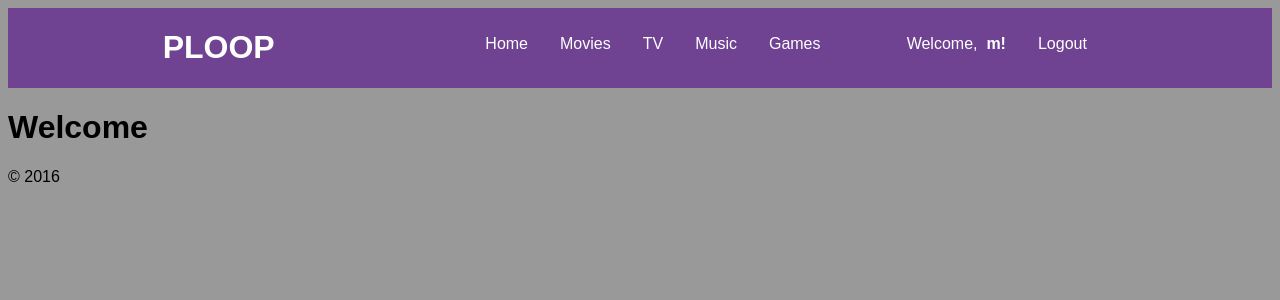
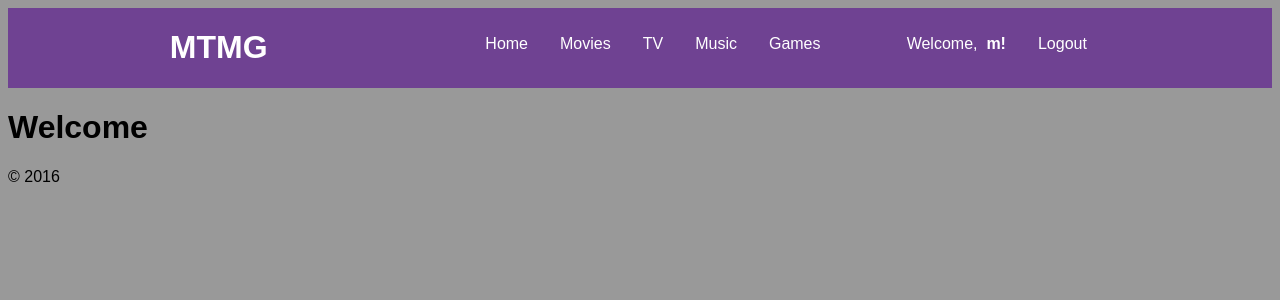
Before and after one commit to mpennock/mtmg, a PHP site: page /index.php in a window 1280 px wide. Shown: the top 300 px of the page. Run offline with PHP 8.4, Linux system fonts and the light colour scheme; a user stored in the database is signed in; data comes from the database, SQL or seed files in the repository.

Commit message:
name change

```diff
--- a/inc/header.php
+++ b/inc/header.php
@@ -34,7 +34,7 @@ function getusername() {
 <body>
 <header>
 	<div class="flex-wrapper navbar">
-		<h1 class="box">PLOOP</h1>
+		<h1 class="box">MTMG</h1>
 		<nav class="box">
 			<ul class="flex-wrapper">
 				<li><a href="index.php">Home</a></li>
```
Also changed, not shown: README.md.
